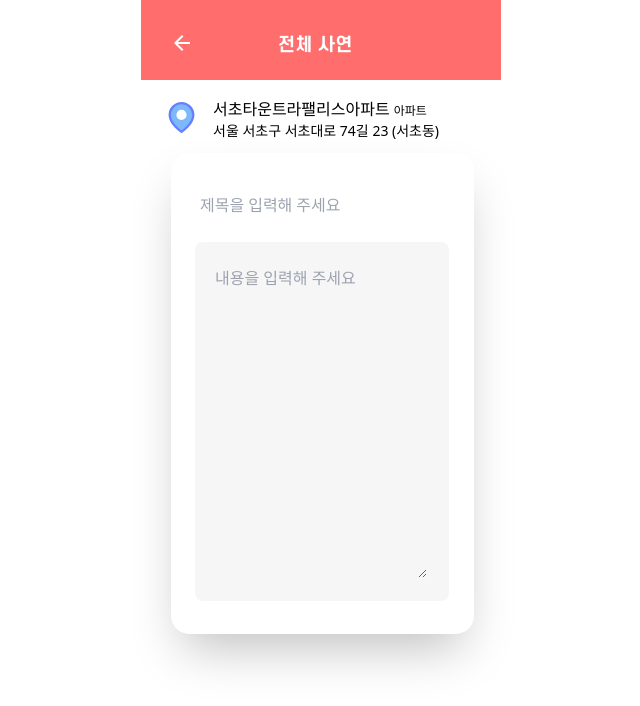
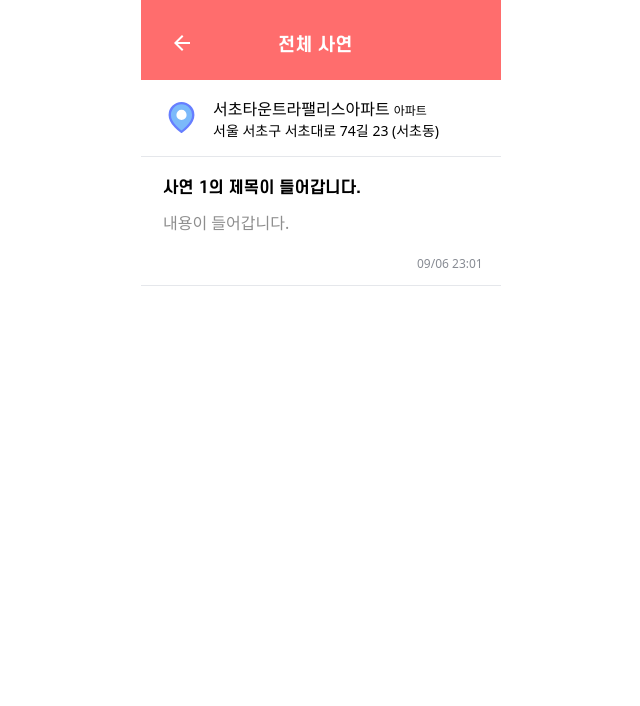
Before and after one commit to whatever-mentoring/headfirst-client, a Next.js app: page /allCreateStory in a window 1280 px wide. Shown: the top 706 px of the page, without its empty margins (371-1011 px from the left). Built offline with nearby package versions, Linux system fonts and the light colour scheme.

Commit message:
✅ [MOD] 시연 전체 보기 코드 수정

```diff
--- a/src/components/AllCreateStory/AllCreateStoryContent.tsx
+++ b/src/components/AllCreateStory/AllCreateStoryContent.tsx
@@ -5,19 +5,18 @@ import { useRouter } from 'next/router';
 const AllCreateStoryContent: NextPage = () => {
   const router = useRouter;
   console.log(router);
+
   return (
     <>
-      <div className="">
-        <div className="w-[303px] h-[481px] shadow-2xl mt-[12px] ml-[30px] rounded-[18.18px]">
-          <div className="w-[212px] h-[21px] pt-[41px] font-[StoryFont] text-[#242424] ml-[29px] ">
-            <input type="text" placeholder="제목을 입력해 주세요" />
+      <div>
+        <div className="border-t w-[360px] mt-[15px]"></div>
+        <div className="mt-[19px] border-b w-[360px]">
+          <div className="font-StoryFont ml-[22px]">사연 1의 제목이 들어갑니다.</div>
+          <div className="text-allCreateStoryContentFont mt-[11px] ml-[22px]">
+            내용이 들어갑니다.
           </div>
-
-          <div className="bg-createStoryContentBg w-[254px] h-[359px] mt-[48px] ml-[24px] text-createStoryContentColor pl-[20px] pt-[24px] rounded-[8px]">
-            <textarea
-              className="bg-createStoryContentBg w-[212px] h-[312px]"
-              placeholder="내용을 입력해 주세요"
-            />
+          <div className="mt-[21px] text-allCreateStoryContentDate text-xs ml-[276px] mb-[13px]">
+            09/06 23:01
           </div>
         </div>
       </div>
```
